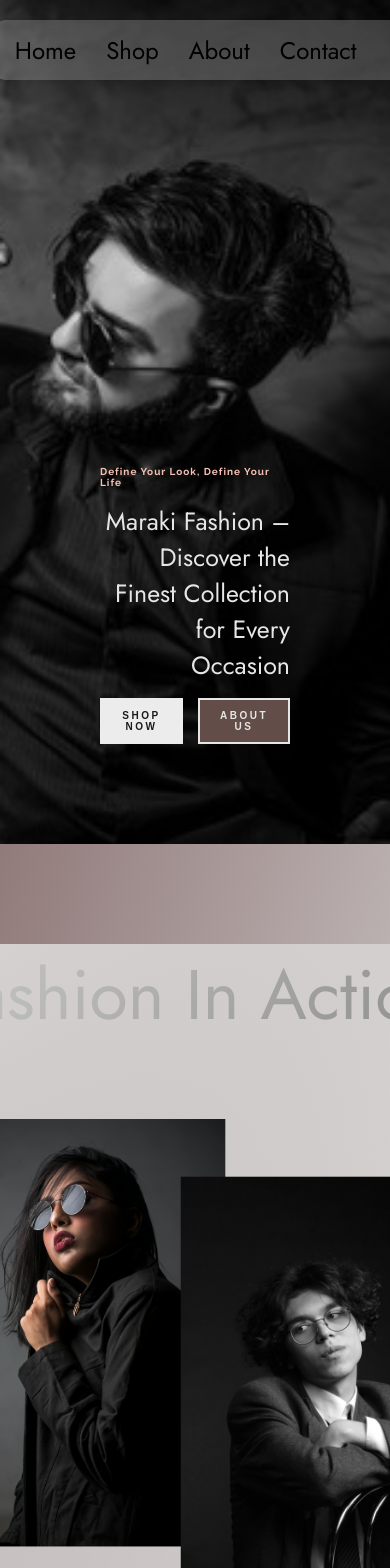
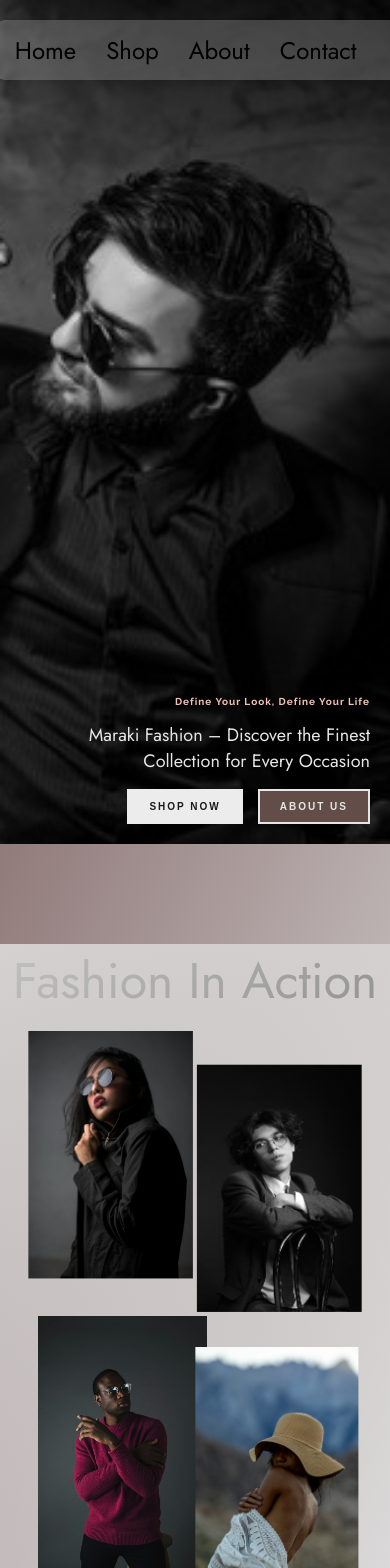
Before and after one commit to Eyu16/Fashion-Website, a React (Vite) app: page / in a window 390 px wide. Shown: the top 1568 px of the page. Built offline with nearby package versions, Linux system fonts and the light colour scheme.

Commit message:
home is done

```diff
--- a/src/components/button.module.css
+++ b/src/components/button.module.css
@@ -38,8 +38,32 @@
 @media (max-width: 68.75em) {
   .button_primary,
   .button_secondary {
-    padding: 1rem 2rem;
-    font-size: 1rem;
-    letter-spacing: 2.5px;
+    /* padding: 2rem 4rem; */
+    font-size: 2rem;
+    /* letter-spacing: 5px; */
   }
 }
+@media (max-width: 58.4em) {
+  .button_primary,
+  .button_secondary {
+    font-size: 1.8rem;
+    padding: 1.5rem 3rem;
+  }
+}
+
+@media (max-width: 43.75em) {
+  .button_primary,
+  .button_secondary {
+    font-size: 1.5rem;
+    padding: 1.25rem 2.5rem;
+    letter-spacing: 4px;
+  }
+}
+@media (max-width: 34.4em) {
+  .button_primary,
+  .button_secondary {
+    font-size: 1rem;
+    padding: 1rem 2rem;
+    letter-spacing: 2px;
+  }
+}
--- a/src/index.css
+++ b/src/index.css
@@ -43,6 +43,21 @@
     margin-left: 0rem;
   }
 }
+@media (max-width: 56.25em) {
+  .socialmedia_sizes {
+    /* width: 40;
+    height: 40; */
+    transform: scale(0.8);
+  }
+}
+@media (max-width: 31.25em) {
+  .socialmedia_sizes {
+    /* width: 40;
+    height: 40; */
+    transform: scale(0.6);
+  }
+}
+
 /*
 @import url("https://fonts.googleapis.com/css2?family=Montserrat:wght@600&display=swap");
 
--- a/src/pages/Home/home.module.css
+++ b/src/pages/Home/home.module.css
@@ -462,10 +462,10 @@
   /* SECTION hERO */
   .primary_heading {
     /* max-width: 100%; */
-    font-size: 2.2rem;
+    font-size: 4.8rem;
   }
   .seconday_heading {
-    font-size: 1.5rem;
+    font-size: 1.8rem;
     /* color: var(--second-brand-color);
     font-family: Raleway;
     letter-spacing: 1px; */
@@ -491,7 +491,15 @@
     width: 100%;
   }
 }
-@media (max-width: 58.2em) {
+@media (max-width: 58.4em) {
+  /* SECTION hERO */
+  .hero_slider {
+    padding: 10rem 5rem 5rem 5rem;
+  }
+  .primary_heading {
+    /* max-width: 100%; */
+    font-size: 3.5rem;
+  }
   /* SECTION SHOP*/
   .shop_overview {
     padding: 1rem 5rem;
@@ -577,14 +585,49 @@
 @media (max-width: 43.75em) {
   /* SECTION hERO */
   .primary_heading {
-    /* max-width: 100%; */
-    font-size: 2.5rem;
+    font-size: 2.8rem;
   }
   .hero_slider_1 {
     background-image: url("/img/Hero7(5).jpg");
   }
   .seconday_heading {
-    font-size: 1rem;
+    font-size: 1.6rem;
+  }
+
+  /*SECTION FASHION */
+
+  .fashion h1 {
+    font-size: 5rem;
+    padding-bottom: 0rem;
+  } /*
+  .gallary {
+    gap: 1rem;
+  } */
+  .gallary figure:nth-of-type(3) img {
+    max-height: 35.6rem;
+  }
+  .gallary figure:nth-of-type(3) {
+    transform: translate(50%, -5%);
+  }
+  .gallary figure:nth-of-type(2) img {
+    max-height: 32.5rem;
+  }
+  .gallary figure:nth-of-type(2) {
+    transform: scale(1.1) translate(5%, 20%);
+  }
+  .gallary figure:nth-of-type(1) img {
+    max-height: 37.5rem;
+  }
+  .gallary figure:nth-of-type(1) {
+    transform: scale(0.9) translate(50%, 0%);
+  }
+  .gallary figure:nth-of-type(4) img {
+    max-height: 40.6rem;
+  }
+  .gallary figure:nth-of-type(4) {
+    transform: scale(0.8) translate(-5%, 0%);
+
+    /* max-height: 40.6rem; */
   }
 
   /* SECTION NEWEST COLLECTION */
@@ -603,4 +646,100 @@
   .collection_heading {
     font-size: 3.5rem;
   }
+  /* SECTION OUR FASHION */
+  .our_fashion {
+    /* padding: 5rem 2.5rem; */
+    max-width: 70rem;
+    /* overflow-x: scroll; */
+  }
+  .our_fashion_box {
+    width: 30rem;
+    /* max-height: 60rem; */
+    /* background-color: red; */
+    /* padding: 2rem;
+    color: var(--primary-bg-darker);
+    background-color: var(--grey-color); */
+  }
+  .our_fashion_container {
+    /* width: 5rem; */
+    max-height: 45rem;
+    flex-direction: column;
+    overflow: scroll;
+  }
+  /* SECTION SHOPING */
+  .shop_heading {
+    /* color: var(--secondary-font-color); */
+    font-size: 2.7rem;
+    /* width: 100%; */
+    padding: 2rem 2rem;
+    /* font-weight: 400;
+    text-transform: uppercase;
+    text-align: center;
+    letter-spacing: 5px;
+    padding: 5rem; */
+  }
 }
+@media (max-width: 34.4em) {
+  /* SECTION hERO */
+  .primary_heading {
+    font-size: 1.8rem;
+  }
+  .hero_slider_1 {
+    background-image: url("/img/Hero7(5).jpg");
+  }
+  .seconday_heading {
+    font-size: 1rem;
+  }
+  .hero_slider {
+    padding: 10rem 2rem 2rem 2rem;
+  }
+  /*SECTION FASHION */
+
+  /* .fashion h1 {
+    font-size: 5rem;
+    padding-bottom: 0rem;
+  }  */
+  /*
+  .gallary {
+    gap: 1rem;
+  } */
+  .gallary figure:nth-of-type(3) img {
+    max-height: 25.6rem;
+  }
+  .gallary figure:nth-of-type(3) {
+    transform: translate(70%, 0%);
+  }
+  .gallary figure:nth-of-type(2) img {
+    max-height: 22.5rem;
+  }
+  .gallary figure:nth-of-type(2) {
+    transform: scale(1.1) translate(3%, 20%);
+  }
+  .gallary figure:nth-of-type(1) img {
+    max-height: 27.5rem;
+  }
+  .gallary figure:nth-of-type(1) {
+    transform: scale(0.9) translate(70%, 0%);
+  }
+  .gallary figure:nth-of-type(4) img {
+    max-height: 30.6rem;
+  }
+  .gallary figure:nth-of-type(4) {
+    transform: scale(0.8) translate(-15%, 0%);
+
+    /* max-height: 40.6rem; */
+  }
+
+  /* SECTION SHOP */
+  .shop_heading {
+    /* color: var(--secondary-font-color); */
+    font-size: 2rem;
+    /* width: 100%; */
+    padding: 2rem 1rem;
+    /* font-weight: 400;
+    text-transform: uppercase;
+    text-align: center;
+    letter-spacing: 5px;
+    padding: 5rem; */
+  }
+}
--- a/src/ui/Footer.jsx
+++ b/src/ui/Footer.jsx
@@ -22,7 +22,8 @@
               width="50"
               height="50"
               viewBox="0 0 50 50"
-              className={Styles.svg}
+              className={`${Styles.svg} socialmedia_sizes`}
+              // style={}
 
               // fill="white"
             >
@@ -37,7 +38,7 @@
               width="50"
               height="50"
               viewBox="0 0 50 50"
-              className={Styles.svg}
+              className={`${Styles.svg} socialmedia_sizes`}
 
               // fill="white"
             >
@@ -52,7 +53,7 @@
               width="50"
               height="50"
               viewBox="0 0 50 50"
-              className={Styles.svg}
+              className={`${Styles.svg} socialmedia_sizes`}
 
               // fill="white"
               // stroke="black"
@@ -68,7 +69,7 @@
               width="50"
               height="50"
               viewBox="0 0 50 50"
-              className={Styles.svg}
+              className={`${Styles.svg} socialmedia_sizes`}
 
               // fill="white"
               // stroke="black"
--- a/src/ui/footer.module.css
+++ b/src/ui/footer.module.css
@@ -50,6 +50,7 @@
 .footer p {
   /* padding-top: 2.5rem; */
   font-size: 1.8rem;
+  text-align: center;
 }
 .socialmedias {
   display: flex;
@@ -67,6 +68,9 @@
   overflow: hidden;
 }
 .svg {
+  display: flex;
+  align-items: center;
+  justify-content: center;
   transition: all 0.2s;
 }
 .svg:hover {
@@ -80,3 +84,62 @@
     font-size: 2.5rem;
   }
 }
+@media (max-width: 56.25em) {
+  .footer {
+    gap: 2.5rem;
+    padding: 10rem 5rem 5rem 5rem;
+  }
+  .footer_heading {
+    font-size: 4rem;
+    padding-bottom: 2rem;
+  }
+  .footer_lower_div {
+    padding-top: 0rem;
+  }
+  .footer_lower_div ul {
+    /* max-width: 60rem; */
+    /* display: flex; */
+    flex-wrap: wrap;
+    justify-content: center;
+    gap: 1.5rem;
+    /* list-style: none; */
+    /* font-size: 2rem; */
+  }
+  .socialmedias {
+    gap: 0rem;
+  }
+  .footer_description {
+    gap: 1rem;
+    font-size: 2rem;
+    flex-wrap: wrap;
+    justify-content: center;
+  }
+  .svg {
+    /* margin: 0 -1rem; */
+  }
+}
+@media (max-width: 31.25em) {
+  .footer {
+    padding: 10rem 2rem 2rem 2rem;
+  }
+  .footer_lower_div ul {
+    gap: 0.5rem;
+  }
+  .socialmedias {
+    padding-bottom: 1rem;
+  }
+}
+@media (max-width: 28.25em) {
+  .footer_description {
+    /* gap: 1rem; */
+    /* font-size: 1rem; */
+    /* flex-wrap: wrap;
+    justify-content: center; */
+  }
+  .footer_lower_div ul {
+    font-size: 2rem;
+  }
+  .footer p {
+    font-size: 1.6rem;
+  }
+}
```
